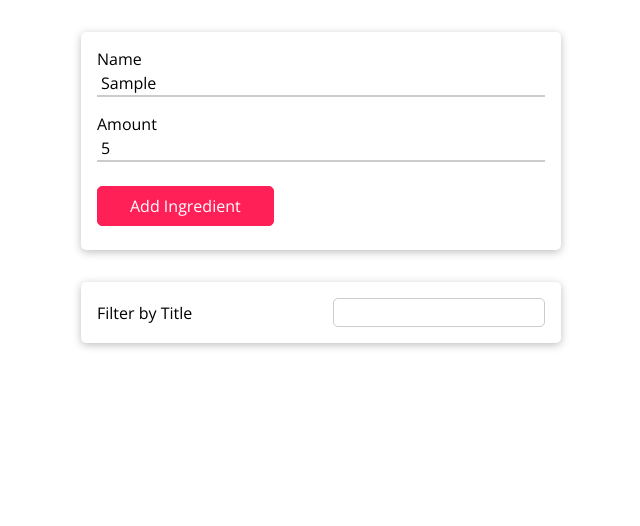
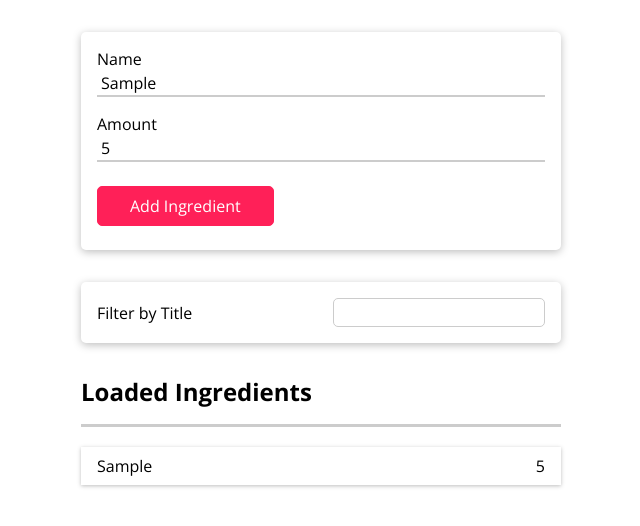
Before and after one commit to skusebauch/react-hooks-starting, a React (Create React App) app in the folder src/: page / in a window 1280 px wide. Both pictures are taken after typing "Sample", "5" into the empty fields and a click on the button "Add Ingredient". Shown: the top 526 px of the page, without its empty margins (319-959 px from the left). Built offline with nearby package versions, Linux system fonts and the light colour scheme; the HTML template or start-up script is replaced by a standard one.

Commit message:
passing data across components

```diff
--- a/src/components/Ingredients/IngredientForm.js
+++ b/src/components/Ingredients/IngredientForm.js
@@ -9,7 +9,7 @@ const IngredientForm = React.memo((props) => {
 
   const submitHandler = (event) => {
     event.preventDefault();
-    // ...
+    props.onAddIngredient({ title: enteredTitle, amount: enteredAmount });
   };
 
   return (
--- a/src/components/Ingredients/IngredientList.js
+++ b/src/components/Ingredients/IngredientList.js
@@ -1,16 +1,16 @@
-import React from 'react';
+import React from "react";
 
-import './IngredientList.css';
+import "./IngredientList.css";
 
-const IngredientList = props => {
+const IngredientList = (props) => {
   return (
     <section className="ingredient-list">
       <h2>Loaded Ingredients</h2>
       <ul>
-        {props.ingredients.map(ig => (
+        {props.ingredients.map((ig) => (
           <li key={ig.id} onClick={props.onRemoveItem.bind(this, ig.id)}>
             <span>{ig.title}</span>
-            <span>{ig.amount}x</span>
+            <span>{ig.amount}</span>
           </li>
         ))}
       </ul>
--- a/src/components/Ingredients/Ingredients.js
+++ b/src/components/Ingredients/Ingredients.js
@@ -1,19 +1,29 @@
-import React from 'react';
+import React, { useState } from "react";
 
-import IngredientForm from './IngredientForm';
-import Search from './Search';
+import IngredientForm from "./IngredientForm";
+import IngredientList from "./IngredientList";
+import Search from "./Search";
 
-function Ingredients() {
+const Ingredients = () => {
+  const [userIngredients, setUserIngredients] = useState([]);
+
+  const addIngredientHandler = (ingredient) => {
+    setUserIngredients((prevIngredients) => [
+      ...prevIngredients,
+      { id: Math.random().toString(), ...ingredient },
+    ]);
+  };
+
   return (
     <div className="App">
-      <IngredientForm />
+      <IngredientForm onAddIngredient={addIngredientHandler} />
 
       <section>
         <Search />
-        {/* Need to add list here! */}
+        <IngredientList ingredients={userIngredients} onRemoveItem={() => {}} />
       </section>
     </div>
   );
-}
+};
 
 export default Ingredients;
```
